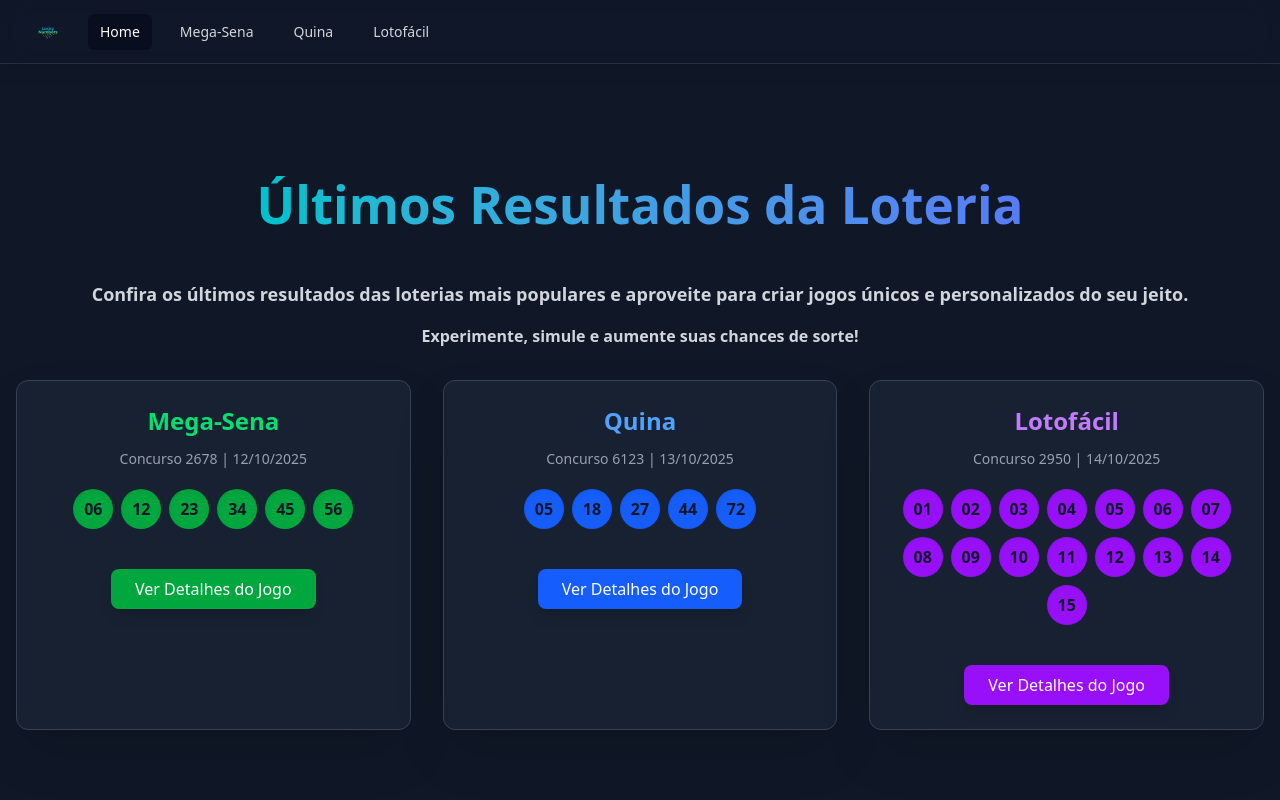
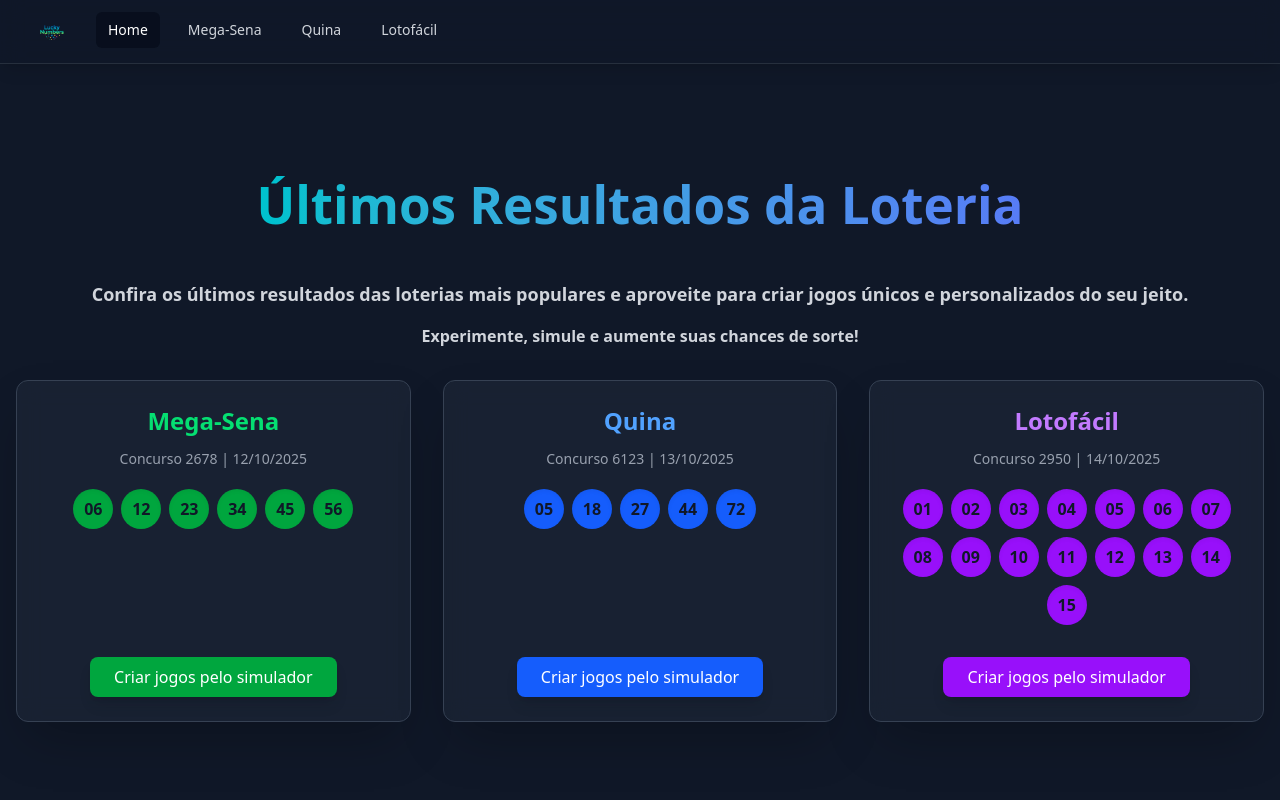
Before and after one commit to mercesleonardo/lucky-numbers-frontend, a Vue app: page / in a window 1280 px wide. Shown: the top 800 px of the page. Built offline with nearby package versions, Linux system fonts and the light colour scheme; the HTML template or start-up script is replaced by a standard one.

Commit message:
chore: improve layout and number styles for lottery views

```diff
--- a/src/components/AppHeader.vue
+++ b/src/components/AppHeader.vue
@@ -53,7 +53,7 @@
           <div class="flex shrink-0 items-center">
             <RouterLink :to="{ name: 'home' }">
               <img src="/src/assets/lucky-numbers.png" alt="LuckyNumbers"
-                class="h-8 w-auto" />
+                class="h-10 w-auto" />
             </RouterLink>
           </div>
 
--- a/src/components/ResultCard.vue
+++ b/src/components/ResultCard.vue
@@ -22,7 +22,7 @@
 
 <template>
   <div
-    class="p-6 rounded-xl backdrop-blur-md bg-gray-800/60 border border-gray-700 shadow-2xl transition-all duration-300 hover:shadow-teal-500/30">
+    class="p-6 h-full flex flex-col rounded-xl backdrop-blur-md bg-gray-800/60 border border-gray-700 shadow-2xl transition-all duration-300 hover:shadow-teal-500/30">
 
     <div :class="['text-2xl font-extrabold mb-3 text-center', `text-${props.colorClass.split('-')[1]}-400`]">
       {{ title }}
@@ -32,19 +32,20 @@
       Concurso {{ contest }} | {{ date }}
     </div>
 
-    <div class="flex flex-wrap justify-center gap-2 mb-6">
+    <div class="flex flex-wrap justify-center gap-2 mb-2">
       <span v-for="(num, idx) in numbers" :key="idx" :class="[
         'flex items-center justify-center w-10 h-10 rounded-full text-base font-extrabold text-gray-900 shadow-inner',
-        // Usa a cor de fundo completa recebida pela prop
         props.colorClass
       ]">
         {{ String(num).padStart(2, '0') }}
       </span>
     </div>
 
-    <div class="text-center">
+    <div class="flex-1"></div>
+
+    <div class="text-center mt-2">
       <RouterLink :to="{ name: routeName }" :class="buttonClass">
-        Ver Detalhes do Jogo
+        Criar jogos pelo simulador
       </RouterLink>
     </div>
   </div>
--- a/src/views/LotofacilView.vue
+++ b/src/views/LotofacilView.vue
@@ -25,8 +25,7 @@
 
       <div class="mb-12">
         <GameSimulator :min-number="gameMin" :max-number="gameMax" :numbers-per-game="gameNumbers"
-          :color-class="'text-purple-400'"
-          :bg-class="'bg-purple-500'" />
+          :color-class="'text-purple-400'" :bg-class="'bg-purple-500'" />
       </div>
 
       <div class="grid grid-cols-1 lg:grid-cols-3 gap-8">
@@ -45,14 +44,15 @@
         <div class="lg:col-span-2 p-6 bg-gray-800 rounded-xl shadow-xl">
           <h2 class="text-3xl text-purple-400 font-bold mb-6 border-b border-gray-700 pb-2">Último Resultado</h2>
 
-          <div class="flex justify-between items-center bg-gray-700 p-4 rounded-lg mb-3 text-sm">
-            <div>
+          <div
+            class="flex flex-col lg:flex-row lg:justify-between lg:items-center bg-gray-700 p-4 rounded-lg mb-3 text-sm">
+            <div class="mb-3 lg:mb-0">
               <p class="font-semibold text-purple-400">Concurso 3051</p>
               <p class="text-gray-400">Hoje, 13/10/2025</p>
             </div>
-            <div class="flex flex-wrap gap-1 max-w-lg justify-end">
+            <div class="flex flex-wrap gap-2 max-w-lg justify-end">
               <span v-for="n in [1, 2, 3, 5, 7, 8, 10, 11, 13, 14, 16, 17, 19, 21, 23]" :key="n"
-                :class="['w-6 h-6 flex items-center justify-center rounded-full font-bold text-gray-900 text-xs bg-purple-500']">
+                :class="['w-8 h-8 flex items-center justify-center rounded-full font-bold text-gray-900 text-base bg-purple-500']">
                 {{ String(n).padStart(2, '0') }}
               </span>
             </div>
--- a/src/views/MegaSenaView.vue
+++ b/src/views/MegaSenaView.vue
@@ -14,8 +14,7 @@
     <div class="container mx-auto py-8 px-4">
 
       <header class="text-center mb-12">
-        <h1
-          :class="['text-5xl font-extrabold text-green-400']">
+        <h1 :class="['text-5xl font-extrabold text-green-400']">
           Mega-Sena
         </h1>
         <p class="mt-4 text-xl text-gray-400">
@@ -24,7 +23,8 @@
       </header>
 
       <div class="mb-12">
-        <GameSimulator :min-number="gameMin" :max-number="gameMax" :numbers-per-game="gameNumbers" :color-class="'text-green-400'" :bg-class="'bg-green-500'" />
+        <GameSimulator :min-number="gameMin" :max-number="gameMax" :numbers-per-game="gameNumbers"
+          :color-class="'text-green-400'" :bg-class="'bg-green-500'" />
       </div>
 
       <div class="grid grid-cols-1 lg:grid-cols-3 gap-8">
@@ -43,8 +43,8 @@
         <div class="lg:col-span-2 p-6 bg-gray-800 rounded-xl shadow-xl">
           <h2 class="text-3xl text-green-400 font-bold mb-6 border-b border-gray-700 pb-2">Último Resultado</h2>
 
-          <div class="flex justify-between items-center bg-gray-700 p-4 rounded-lg mb-3">
-            <div>
+          <div class="flex flex-col lg:flex-row lg:justify-between lg:items-center bg-gray-700 p-4 rounded-lg mb-3">
+            <div class="mb-3 lg:mb-0">
               <p class="font-semibold">Concurso 2701</p>
               <p class="text-sm text-gray-400">Sábado, 11/10/2025</p>
             </div>
--- a/src/views/QuinaView.vue
+++ b/src/views/QuinaView.vue
@@ -43,8 +43,8 @@
         <div class="lg:col-span-2 p-6 bg-gray-800 rounded-xl shadow-xl">
           <h2 class="text-3xl text-blue-400 font-bold mb-6 border-b border-gray-700 pb-2">Último Resultado</h2>
 
-          <div class="flex justify-between items-center bg-gray-700 p-4 rounded-lg mb-3">
-            <div>
+          <div class="flex flex-col lg:flex-row lg:justify-between lg:items-center bg-gray-700 p-4 rounded-lg mb-3">
+            <div class="mb-3 lg:mb-0">
               <p class="font-semibold text-blue-400">Concurso 6502</p>
               <p class="text-sm text-gray-400">Segunda-feira, 13/10/2025</p>
             </div>
```
